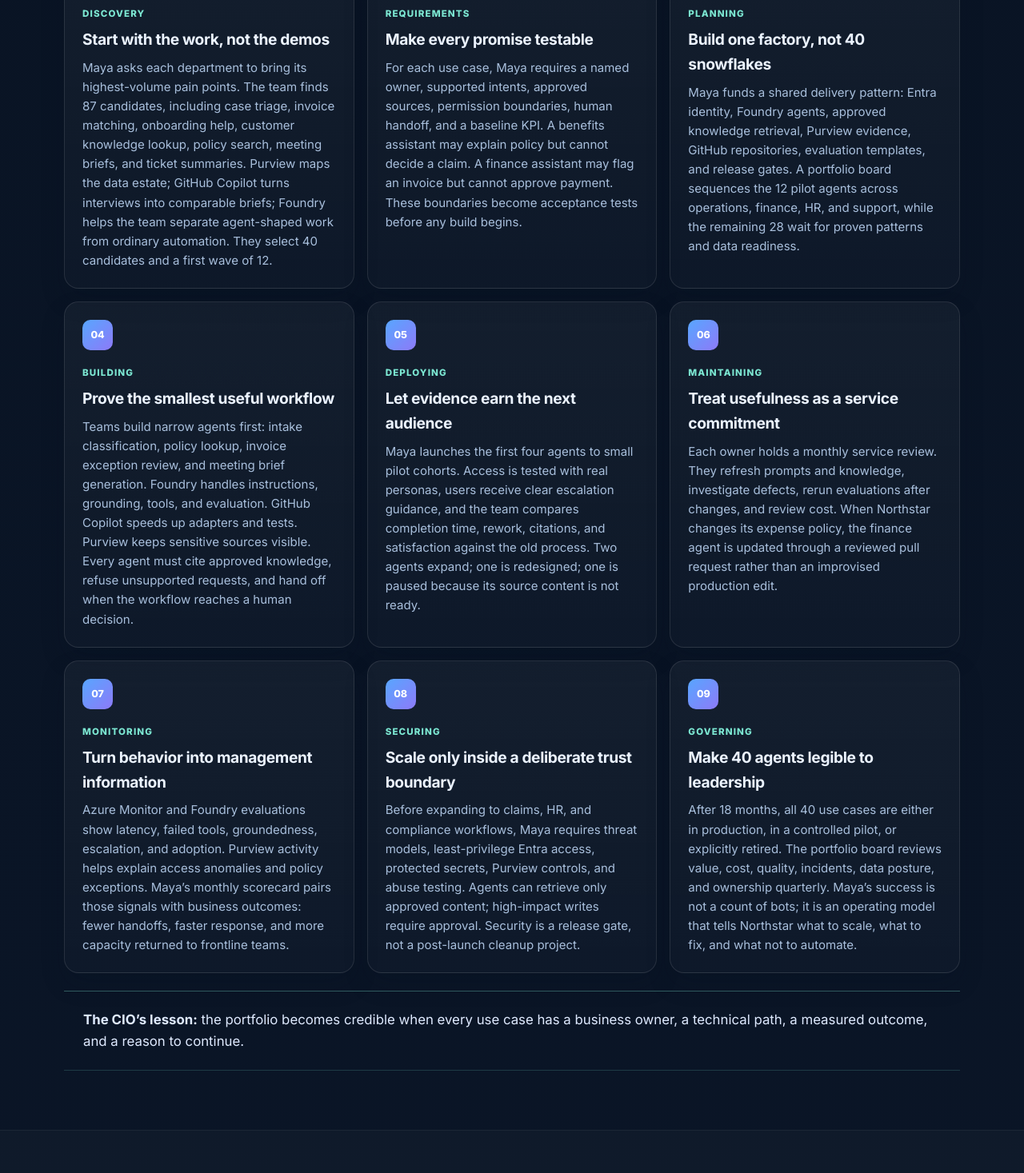
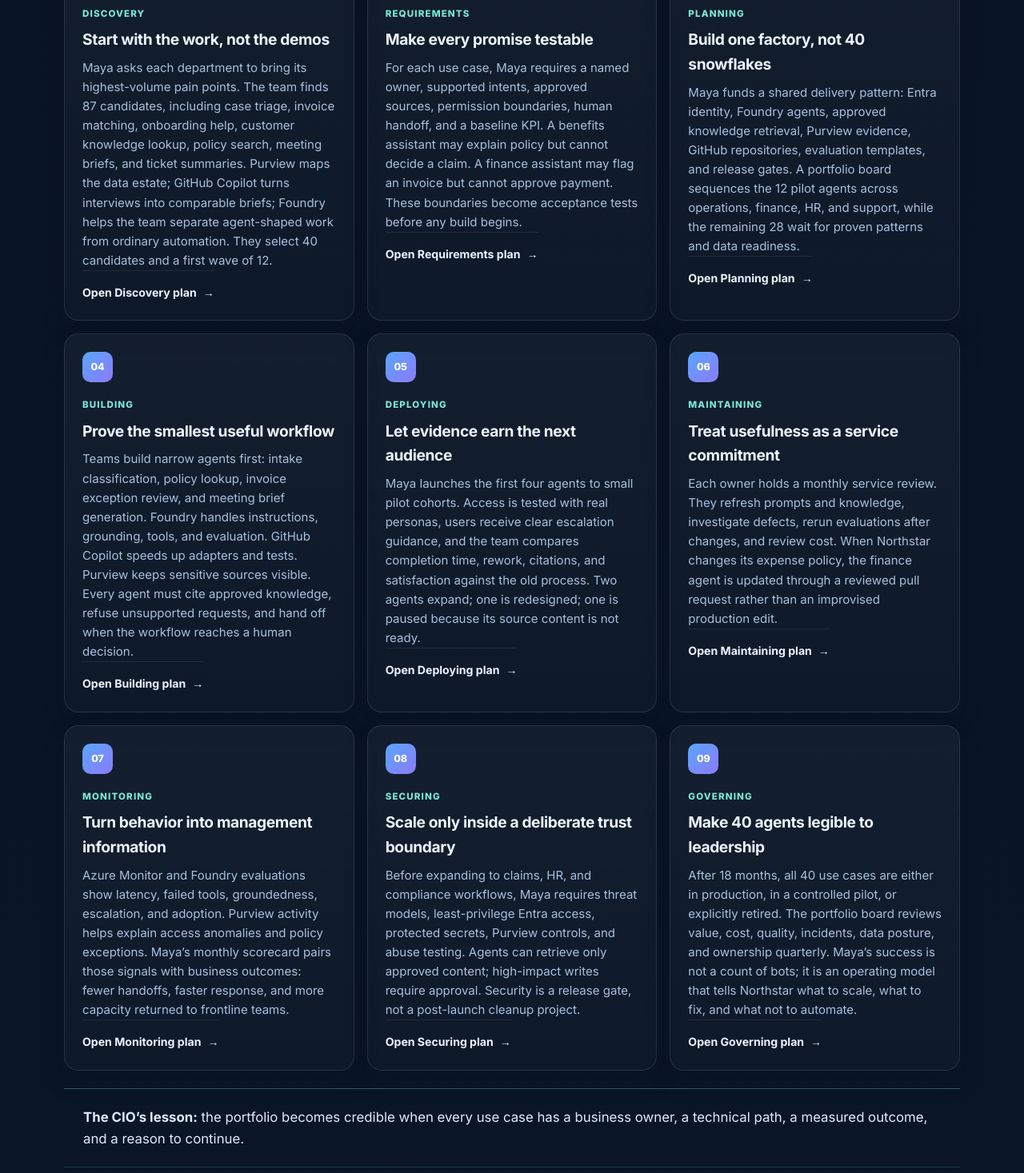
Before and after one commit to ricardo-msft-SE/40bots, a plain HTML site: page index.html in a window 1280 px wide. Shown: the part 4813-6280 px from the top of the page at 80% size. Drawn offline with Linux system fonts and the light colour scheme.

Commit message:
Link CIO story cards to deployment plans

```diff
--- a/index.html
+++ b/index.html
@@ -409,6 +409,7 @@
                   team separate agent-shaped work from ordinary automation. They select
                   40 candidates and a first wave of 12.
                 </p>
+                <a class="cio-plan-link" href="https://github.com/ricardo-msft-SE/40bots/tree/main/deployment-plan/discovery" target="_blank" rel="noreferrer">Open Discovery plan <span aria-hidden="true">&#8594;</span></a>
               </div>
             </article>
             <article class="cio-chapter">
@@ -423,6 +424,7 @@
                   A finance assistant may flag an invoice but cannot approve payment.
                   These boundaries become acceptance tests before any build begins.
                 </p>
+                <a class="cio-plan-link" href="https://github.com/ricardo-msft-SE/40bots/tree/main/deployment-plan/requirements" target="_blank" rel="noreferrer">Open Requirements plan <span aria-hidden="true">&#8594;</span></a>
               </div>
             </article>
             <article class="cio-chapter">
@@ -437,6 +439,7 @@
                   the 12 pilot agents across operations, finance, HR, and support, while
                   the remaining 28 wait for proven patterns and data readiness.
                 </p>
+                <a class="cio-plan-link" href="https://github.com/ricardo-msft-SE/40bots/tree/main/deployment-plan/planning" target="_blank" rel="noreferrer">Open Planning plan <span aria-hidden="true">&#8594;</span></a>
               </div>
             </article>
             <article class="cio-chapter">
@@ -452,6 +455,7 @@
                   agent must cite approved knowledge, refuse unsupported requests, and
                   hand off when the workflow reaches a human decision.
                 </p>
+                <a class="cio-plan-link" href="https://github.com/ricardo-msft-SE/40bots/tree/main/deployment-plan/building" target="_blank" rel="noreferrer">Open Building plan <span aria-hidden="true">&#8594;</span></a>
               </div>
             </article>
             <article class="cio-chapter">
@@ -466,6 +470,7 @@
                   against the old process. Two agents expand; one is redesigned; one is
                   paused because its source content is not ready.
                 </p>
+                <a class="cio-plan-link" href="https://github.com/ricardo-msft-SE/40bots/tree/main/deployment-plan/deploying" target="_blank" rel="noreferrer">Open Deploying plan <span aria-hidden="true">&#8594;</span></a>
               </div>
             </article>
             <article class="cio-chapter">
@@ -480,6 +485,7 @@
                   agent is updated through a reviewed pull request rather than an
                   improvised production edit.
                 </p>
+                <a class="cio-plan-link" href="https://github.com/ricardo-msft-SE/40bots/tree/main/deployment-plan/maintaining" target="_blank" rel="noreferrer">Open Maintaining plan <span aria-hidden="true">&#8594;</span></a>
               </div>
             </article>
             <article class="cio-chapter">
@@ -494,6 +500,7 @@
                   those signals with business outcomes: fewer handoffs, faster response,
                   and more capacity returned to frontline teams.
                 </p>
+                <a class="cio-plan-link" href="https://github.com/ricardo-msft-SE/40bots/tree/main/deployment-plan/monitoring" target="_blank" rel="noreferrer">Open Monitoring plan <span aria-hidden="true">&#8594;</span></a>
               </div>
             </article>
             <article class="cio-chapter">
@@ -508,6 +515,7 @@
                   high-impact writes require approval. Security is a release gate, not a
                   post-launch cleanup project.
                 </p>
+                <a class="cio-plan-link" href="https://github.com/ricardo-msft-SE/40bots/tree/main/deployment-plan/securing" target="_blank" rel="noreferrer">Open Securing plan <span aria-hidden="true">&#8594;</span></a>
               </div>
             </article>
             <article class="cio-chapter">
@@ -522,6 +530,7 @@
                   Maya’s success is not a count of bots; it is an operating model that
                   tells Northstar what to scale, what to fix, and what not to automate.
                 </p>
+                <a class="cio-plan-link" href="https://github.com/ricardo-msft-SE/40bots/tree/main/deployment-plan/governing" target="_blank" rel="noreferrer">Open Governing plan <span aria-hidden="true">&#8594;</span></a>
               </div>
             </article>
           </div>
--- a/styles.css
+++ b/styles.css
@@ -490,6 +490,22 @@ p {
   font-size: 0.94rem;
 }
 
+.cio-plan-link {
+  display: inline-flex;
+  align-items: center;
+  gap: 8px;
+  margin-top: auto;
+  padding-top: 16px;
+  color: var(--text);
+  font-size: 0.88rem;
+  font-weight: 700;
+  border-top: 1px solid rgba(255, 255, 255, 0.08);
+}
+
+.cio-plan-link:hover {
+  color: var(--secondary);
+}
+
 .cio-story-close {
   margin-top: 22px;
   padding: 22px 24px;
```
